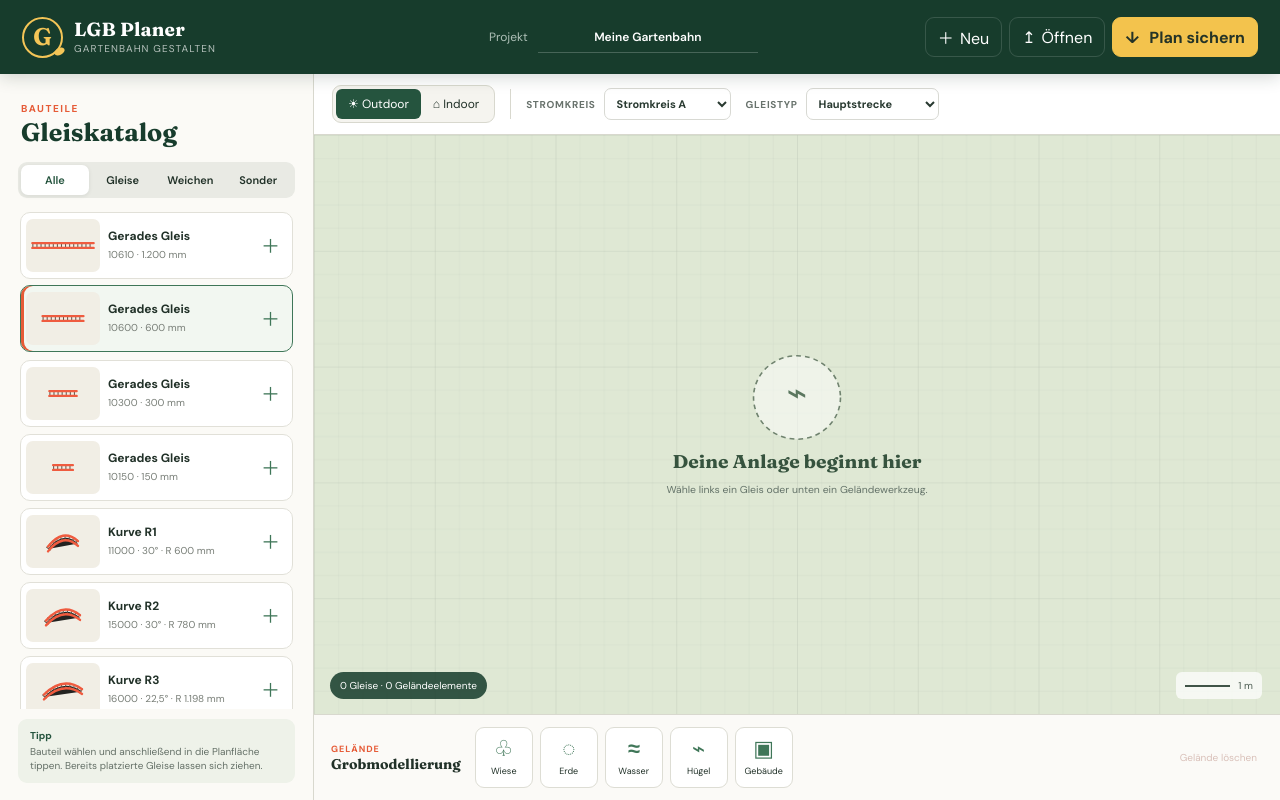
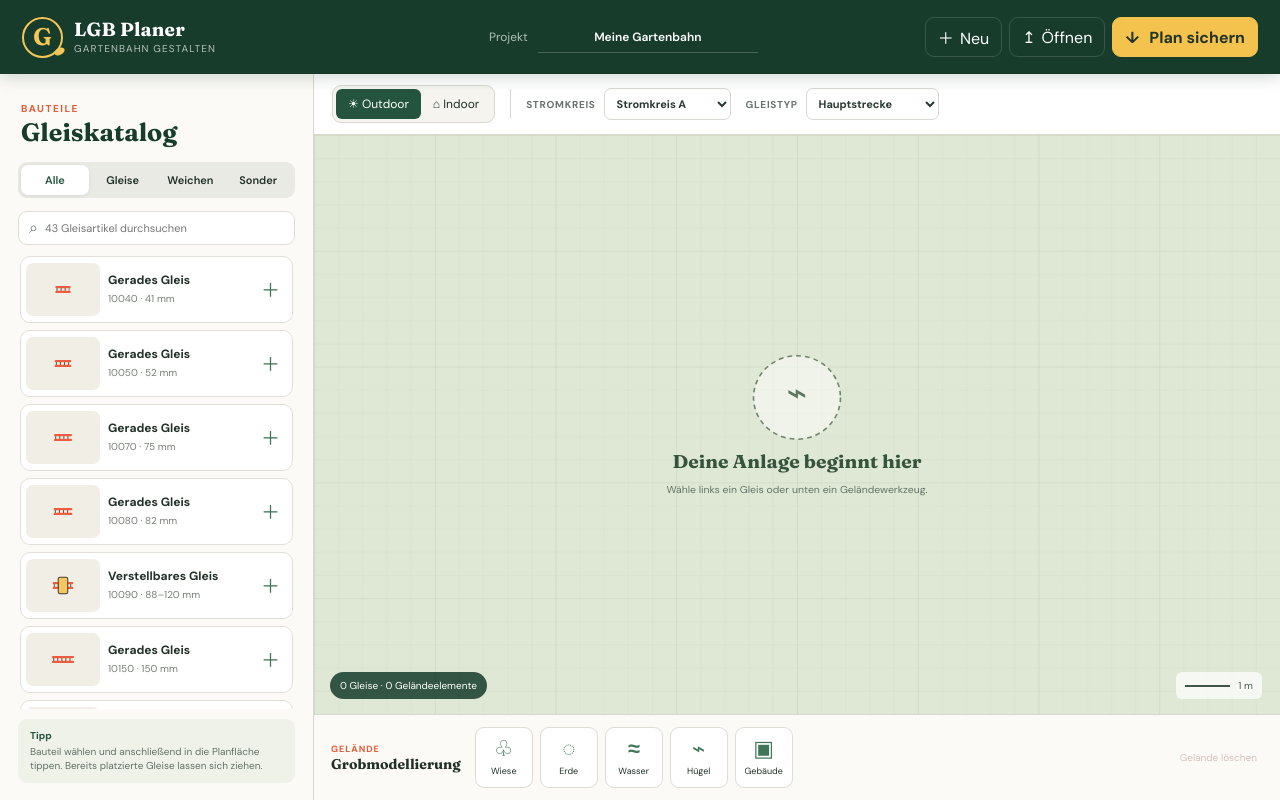
Before and after one commit to andikrueger/LGB-Planung, a React (Vite) app: page / in a window 1280 px wide. Built offline with nearby package versions, Linux system fonts and the light colour scheme.

Commit message:
Expand complete LGB track catalog
Co-authored-by: andikrueger <15608729+andikrueger@users.noreply.github.com>

```diff
--- a/src/App.css
+++ b/src/App.css
@@ -43,6 +43,8 @@ h2 { margin: 2px 0 0; font: 700 25px/1.1 'Fraunces', serif; color: var(--green-9
 .segment-control { display: grid; grid-template-columns: repeat(4, 1fr); background: #e9eae4; padding: 3px; border-radius: 9px; margin-bottom: 13px; }
 .segment-control button { border: 0; background: transparent; border-radius: 7px; padding: 8px 3px; font-size: 11px; font-weight: 600; }
 .segment-control button.active { background: white; color: var(--green-800); box-shadow: 0 1px 4px #18251d16; }
+.catalog-search { display: flex; align-items: center; gap: 7px; border: 1px solid #deded6; background: white; border-radius: 9px; padding: 0 10px; margin-bottom: 10px; color: #758078; }
+.catalog-search input { width: 100%; min-width: 0; border: 0; outline: 0; background: transparent; padding: 9px 0; color: #26362d; font-size: 11px; }
 .track-list { overflow: auto; display: flex; flex-direction: column; gap: 7px; padding: 1px 2px 12px; scrollbar-width: thin; }
 .catalog-card {
   min-height: 67px; flex: 0 0 auto; display: grid; grid-template-columns: 74px 1fr 22px; align-items: center; gap: 8px; text-align: left;
--- a/src/App.tsx
+++ b/src/App.tsx
@@ -1,7 +1,7 @@
 import { useEffect, useRef, useState } from 'react'
 import './App.css'
 
-type TrackKind = 'straight' | 'curve' | 'switch-left' | 'switch-right' | 'crossing' | 'buffer' | 'special'
+type TrackKind = 'straight' | 'curve' | 'switch-left' | 'switch-right' | 'switch-three' | 'crossing' | 'buffer' | 'special'
 type TrackClass = 'main' | 'siding' | 'station'
 type TerrainKind = 'grass' | 'earth' | 'water' | 'hill' | 'building'
 
@@ -32,22 +32,49 @@ type TerrainPatch = {
 }
 
 const TRACKS: TrackDefinition[] = [
+  { id: 'g41', article: '10040', name: 'Gerades Gleis', detail: '41 mm', kind: 'straight', size: 38 },
+  { id: 'g52', article: '10050', name: 'Gerades Gleis', detail: '52 mm', kind: 'straight', size: 42 },
+  { id: 'g75', article: '10070', name: 'Gerades Gleis', detail: '75 mm', kind: 'straight', size: 46 },
+  { id: 'g82', article: '10080', name: 'Gerades Gleis', detail: '82 mm', kind: 'straight', size: 48 },
+  { id: 'g-adjustable', article: '10090', name: 'Verstellbares Gleis', detail: '88–120 mm', kind: 'special', size: 54 },
+  { id: 'g150', article: '10150', name: 'Gerades Gleis', detail: '150 mm', kind: 'straight', size: 58 },
+  { id: 'g300', article: '10000', name: 'Gerades Gleis', detail: '300 mm', kind: 'straight', size: 80 },
+  { id: 'g600', article: '10600', name: 'Gerades Gleis', detail: '600 mm', kind: 'straight', size: 120 },
   { id: 'g1200', article: '10610', name: 'Gerades Gleis', detail: '1.200 mm', kind: 'straight', size: 180 },
-  { id: 'g600', article: '10600', name: 'Gerades Gleis', detail: '600 mm', kind: 'straight', size: 120 },
-  { id: 'g300', article: '10300', name: 'Gerades Gleis', detail: '300 mm', kind: 'straight', size: 80 },
-  { id: 'g150', article: '10150', name: 'Gerades Gleis', detail: '150 mm', kind: 'straight', size: 58 },
+  { id: 'r1-7-5', article: '11040', name: 'Kurve R1', detail: '7,5° · R 600 mm', kind: 'curve', size: 48 },
+  { id: 'r1-15', article: '11020', name: 'Kurve R1', detail: '15° · R 600 mm', kind: 'curve', size: 68 },
   { id: 'r1', article: '11000', name: 'Kurve R1', detail: '30° · R 600 mm', kind: 'curve', size: 88 },
   { id: 'r2', article: '15000', name: 'Kurve R2', detail: '30° · R 780 mm', kind: 'curve', size: 100 },
-  { id: 'r3', article: '16000', name: 'Kurve R3', detail: '22,5° · R 1.198 mm', kind: 'curve', size: 112 },
+  { id: 'r3', article: '16000', name: 'Kurve R3', detail: '22,5° · R 1.195 mm', kind: 'curve', size: 112 },
+  { id: 'r5-7-5', article: '18020', name: 'Kurve R5', detail: '7,5° · R 2.320 mm', kind: 'curve', size: 92 },
   { id: 'r5', article: '18000', name: 'Kurve R5', detail: '15° · R 2.320 mm', kind: 'curve', size: 126 },
-  { id: 'wl-r1', article: '12000', name: 'Weiche links R1', detail: '30°', kind: 'switch-left', size: 116 },
-  { id: 'wr-r1', article: '12100', name: 'Weiche rechts R1', detail: '30°', kind: 'switch-right', size: 116 },
-  { id: 'wl-r3', article: '16040', name: 'Weiche links R3', detail: '22,5°', kind: 'switch-left', size: 138 },
-  { id: 'wr-r3', article: '16140', name: 'Weiche rechts R3', detail: '22,5°', kind: 'switch-right', size: 138 },
-  { id: 'cross', article: '13000', name: 'Kreuzung', detail: '30°', kind: 'crossing', size: 105 },
-  { id: 'double-slip', article: '12260', name: 'Doppelkreuzungsweiche', detail: 'R1 · 30°', kind: 'crossing', size: 118 },
-  { id: 'buffer', article: '10310', name: 'Prellbockgleis', detail: '300 mm', kind: 'buffer', size: 80 },
-  { id: 'uncoupler', article: '10560', name: 'Entkupplungsgleis', detail: '150 mm', kind: 'special', size: 62 },
+  { id: 'wr-r1', article: '12000', name: 'Handweiche rechts R1', detail: '30° · 300 mm', kind: 'switch-right', size: 116 },
+  { id: 'wr-r1-electric', article: '12050', name: 'Elektroweiche rechts R1', detail: '30° · 300 mm', kind: 'switch-right', size: 116 },
+  { id: 'wl-r1', article: '12100', name: 'Handweiche links R1', detail: '30° · 300 mm', kind: 'switch-left', size: 116 },
+  { id: 'wl-r1-electric', article: '12150', name: 'Elektroweiche links R1', detail: '30° · 300 mm', kind: 'switch-left', size: 116 },
+  { id: 'wr-r3', article: '16040', name: 'Handweiche rechts R3', detail: '22,5° · R 1.195 mm', kind: 'switch-right', size: 138 },
+  { id: 'wr-r3-electric', article: '16050', name: 'Elektroweiche rechts R3', detail: '22,5° · R 1.195 mm', kind: 'switch-right', size: 138 },
+  { id: 'wl-r3', article: '16140', name: 'Handweiche links R3', detail: '22,5° · R 1.195 mm', kind: 'switch-left', size: 138 },
+  { id: 'wl-r3-electric', article: '16150', name: 'Elektroweiche links R3', detail: '22,5° · R 1.195 mm', kind: 'switch-left', size: 138 },
+  { id: 'wr-r5-manual', article: '18050', name: 'Handweiche rechts R5', detail: '15° · 600 mm', kind: 'switch-right', size: 166 },
+  { id: 'wl-r5-manual', article: '18150', name: 'Handweiche links R5', detail: '15° · 600 mm', kind: 'switch-left', size: 166 },
+  { id: 'double-slip', article: '12260', name: 'Doppelkreuzungsweiche', detail: 'R2 · 22,5° · 375 mm', kind: 'crossing', size: 138 },
+  { id: 'three-way', article: '12360', name: 'Dreiwegeweiche', detail: 'R1 · 30° · 375 mm', kind: 'switch-three', size: 138 },
+  { id: 'cross', article: '13000', name: 'Kreuzung R1', detail: '30°', kind: 'crossing', size: 105 },
+  { id: 'cross-90', article: '13100', name: 'Kreuzung', detail: '90°', kind: 'crossing', size: 92 },
+  { id: 'cross-r3', article: '13200', name: 'Kreuzung R3', detail: '22,5° · 375 mm', kind: 'crossing', size: 138 },
+  { id: 'reverse-loop', article: '10151', name: 'Kehrschleifengleis-Set', detail: '2 × 150 mm · analog', kind: 'special', size: 62 },
+  { id: 'isolation-double', article: '10152', name: 'Trenngleis, zweipolig', detail: '150 mm', kind: 'special', size: 62 },
+  { id: 'isolation-single', article: '10153', name: 'Trenngleis, einpolig', detail: '150 mm', kind: 'special', size: 62 },
+  { id: 'uncoupler-manual', article: '10520', name: 'Entkupplungsgleis manuell', detail: '150 mm', kind: 'special', size: 62 },
+  { id: 'uncoupler', article: '10560', name: 'Entkupplungsgleis elektrisch', detail: '150 mm', kind: 'special', size: 62 },
+  { id: 'flex', article: '10005', name: 'Flexgleis-Schiene', detail: '1.500 mm · individuell biegbar', kind: 'special', size: 200 },
+  { id: 'rack', article: '10210', name: 'Zahnstange', detail: '300 mm · Zahnradbahn', kind: 'special', size: 80 },
+  { id: 'road-crossing', article: '10007', name: 'Straßenüberfahrt', detail: '300 mm', kind: 'special', size: 80 },
+  { id: 'buffer', article: '10310', name: 'Prellbock beleuchtet', detail: 'Modern', kind: 'buffer', size: 58 },
+  { id: 'buffer-standard', article: '10315', name: 'Prellbock', detail: 'Standard', kind: 'buffer', size: 58 },
+  { id: 'buffer-rhb', article: '10316', name: 'Prellbock RhB', detail: 'Epoche VI', kind: 'buffer', size: 58 },
+  { id: 'buffer-old', article: '10320', name: 'Prellbock Old Timer', detail: 'Gebogene Schienen', kind: 'buffer', size: 58 },
 ]
 
 const CIRCUITS = [
@@ -97,6 +124,13 @@ function TrackShape({ track, selected }: { track: PlacedTrack; selected: boolean
           <path d={`M ${-length / 2} -20 L ${length / 2} 20 M ${-length / 2} 20 L ${length / 2} -20`} {...sleeper} />
           <path d={`M ${-length / 2} -27 L ${length / 2} 13 M ${-length / 2} -13 L ${length / 2} 27 M ${-length / 2} 13 L ${length / 2} -27 M ${-length / 2} 27 L ${length / 2} -13`} {...common} />
         </>
+      ) : definition.kind === 'switch-three' ? (
+        <>
+          <path d={`M ${-length / 2} 0 L ${length / 2} 0 M -10 0 Q 35 -42 ${length / 2} -38 M -10 0 Q 35 42 ${length / 2} 38`} {...sleeper} />
+          <path d={`M ${-length / 2} -7 L ${length / 2} -7 M ${-length / 2} 7 L ${length / 2} 7`} {...common} />
+          <path d={`M -12 -5 Q 32 -48 ${length / 2} -45 M -7 7 Q 38 -35 ${length / 2} -31`} {...common} />
+          <path d={`M -12 5 Q 32 48 ${length / 2} 45 M -7 -7 Q 38 35 ${length / 2} 31`} {...common} />
+        </>
       ) : (
         <>
           <path d={`M ${-length / 2} 0 L ${length / 2} 0 M -10 0 Q 35 ${definition.kind === 'switch-left' ? -42 : 42} ${length / 2} ${definition.kind === 'switch-left' ? -38 : 38}`} {...sleeper} />
@@ -127,6 +161,7 @@ function App() {
   const [activeCircuit, setActiveCircuit] = useState('A')
   const [trackClass, setTrackClass] = useState<TrackClass>('main')
   const [catalogFilter, setCatalogFilter] = useState<'all' | 'track' | 'switch' | 'special'>('all')
+  const [catalogSearch, setCatalogSearch] = useState('')
   const [sidebarOpen, setSidebarOpen] = useState(true)
   const [projectName, setProjectName] = useState('Meine Gartenbahn')
   const dragRef = useRef<{ id: string; dx: number; dy: number } | null>(null)
@@ -181,9 +216,13 @@ function App() {
   const selected = tracks.find((item) => item.id === selectedId)
   const filteredTracks = TRACKS.filter((item) => {
     if (catalogFilter === 'track') return item.kind === 'straight' || item.kind === 'curve'
-    if (catalogFilter === 'switch') return item.kind.includes('switch')
-    if (catalogFilter === 'special') return ['crossing', 'buffer', 'special'].includes(item.kind)
-    return true
+    const matchesCategory =
+      catalogFilter === 'track' ? item.kind === 'straight' || item.kind === 'curve'
+        : catalogFilter === 'switch' ? item.kind.includes('switch')
+          : catalogFilter === 'special' ? ['crossing', 'buffer', 'special'].includes(item.kind)
+            : true
+    const query = catalogSearch.trim().toLocaleLowerCase('de')
+    return matchesCategory && (!query || `${item.article} ${item.name} ${item.detail}`.toLocaleLowerCase('de').includes(query))
   })
 
   const resetProject = () => {
@@ -257,6 +296,10 @@ function App() {
               </button>
             ))}
           </div>
+          <label className="catalog-search">
+            <span aria-hidden="true">⌕</span>
+            <input value={catalogSearch} onChange={(event) => setCatalogSearch(event.target.value)} placeholder={`${TRACKS.length} Gleisartikel durchsuchen`} aria-label="Gleiskatalog durchsuchen" />
+          </label>
           <div className="track-list">
             {filteredTracks.map((item) => (
               <button key={item.id} className={`catalog-card ${activeTrack === item.id && !terrainBrush ? 'active' : ''}`} onClick={() => { setActiveTrack(item.id); setTerrainBrush(null); if (window.innerWidth <= 900) setSidebarOpen(false) }}>
```
Also changed, not shown: 1 other file (tests, documents, lock files or other folders).
